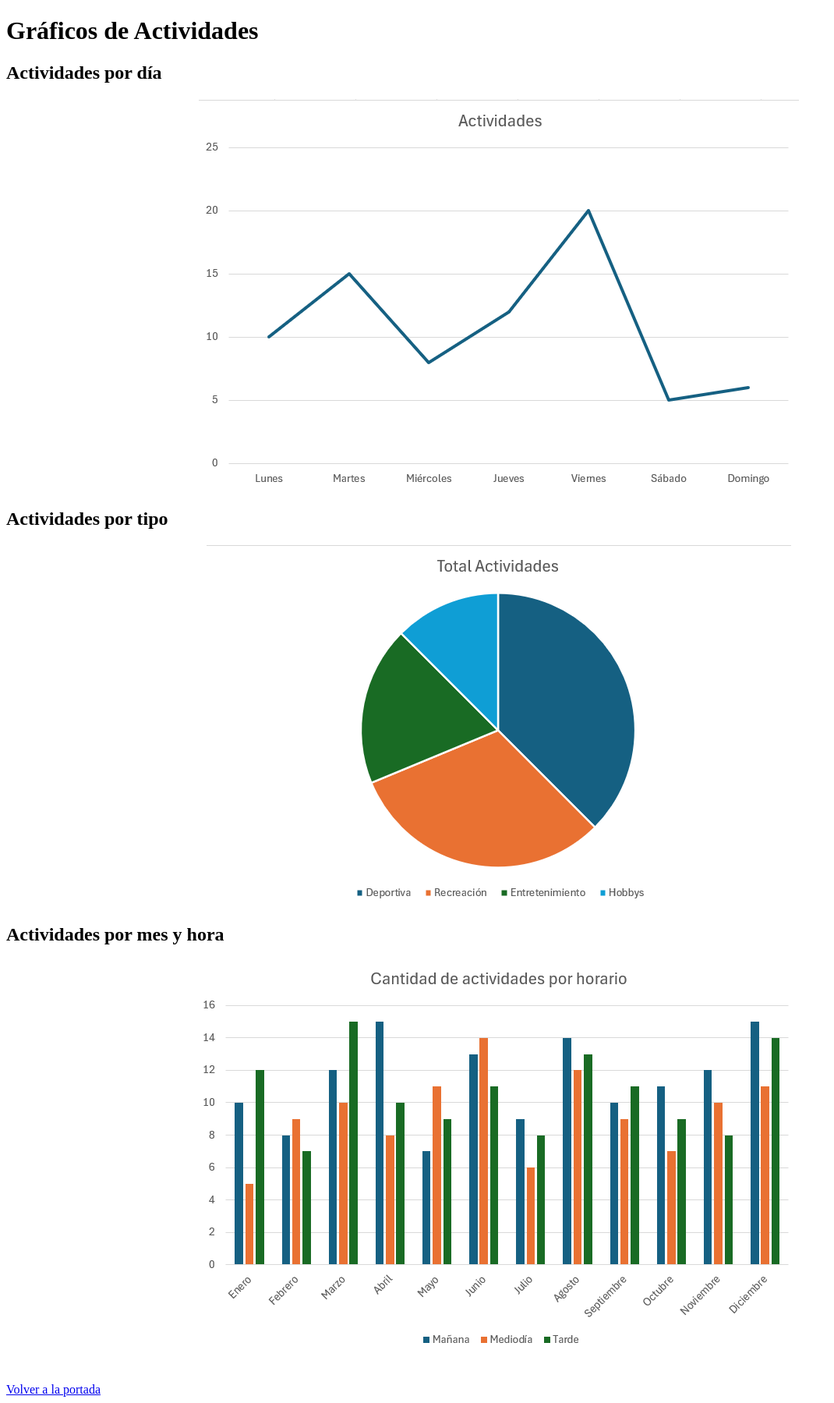
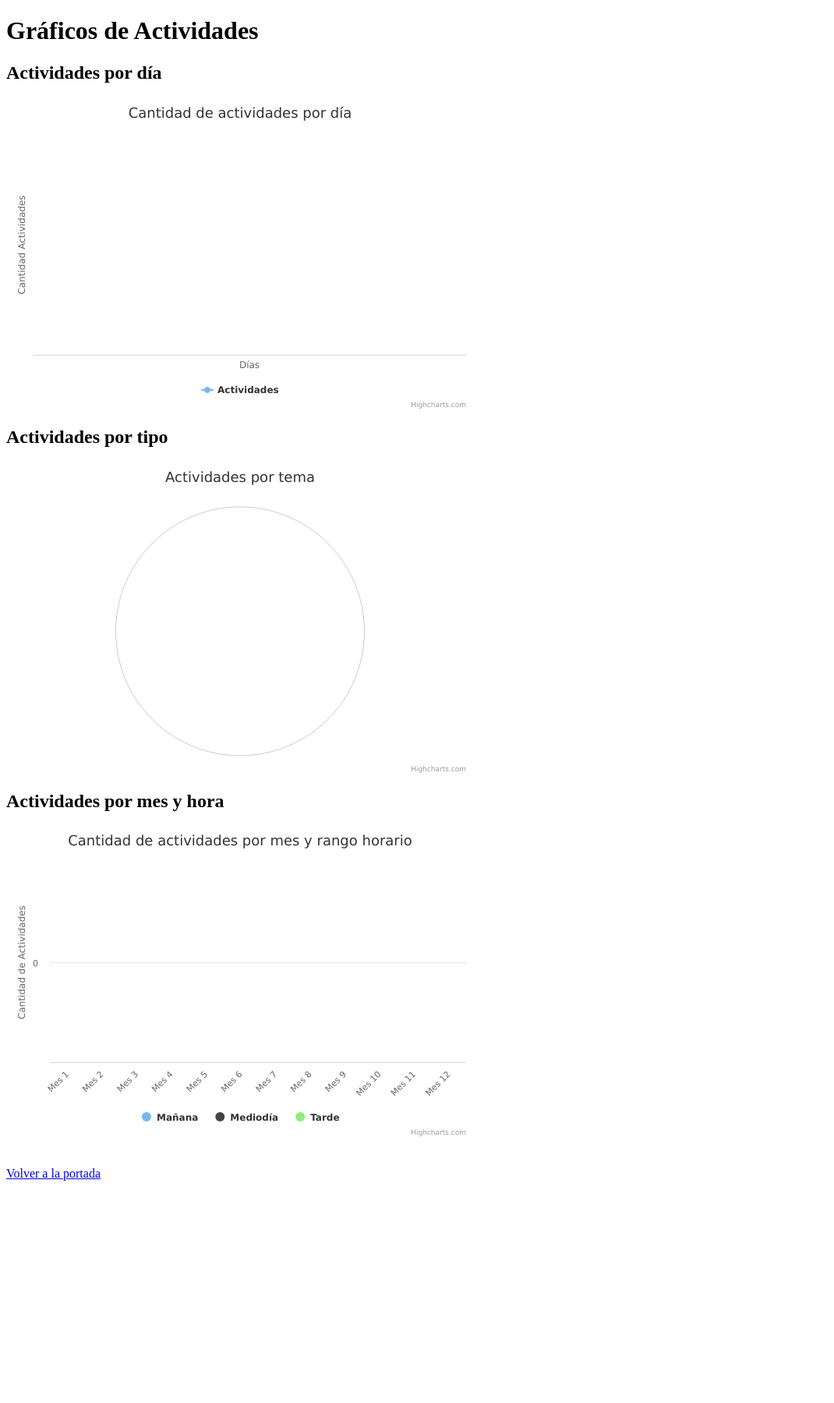
Before and after one commit to damson999/desarrollo_web_ignacio_rodriguez, a Flask app: page /estadisticas in a window 1280 px wide. Shown: the whole page at 78% size, without its empty margins (0-1070 px from the left). After the commit the page ends 1514 px from the top, so only its background shows below. Run offline with Flask 3, Linux system fonts and the light colour scheme; data that the repository does not hold is empty.

Commit message:
Entrega de la tarea 3

```diff
--- a/tarea2/flask_app/app.py
+++ b/tarea2/flask_app/app.py
@@ -1,4 +1,5 @@
-from flask import Flask, request, render_template, redirect, url_for, session
+from flask import Flask, request, render_template, redirect, url_for, session, jsonify
+from datetime import time
 from database import db
 from werkzeug.utils import secure_filename
 import hashlib
@@ -203,3 +204,124 @@
         return render_template("detalle_actividad.html", actividad=actividad, comuna=comuna, temas=temas, fotos=fotos)
     finally:
         session.close()
+
+
+#Acá comienza la parte para la tarea 3 --------------------------------------------------------------------------------------------
+
+
+@app.route("/api/actividades_por_dia")
+def actividades_por_dia():
+    session = db.SessionLocal()
+    datos = session.query(
+        db.func.date(db.Actividad.dia_hora_inicio).label("fecha"),
+        db.func.count(db.Actividad.id)
+    ).group_by("fecha").order_by("fecha").all()
+    session.close()
+    return jsonify({
+        "fechas": [str(fecha) for fecha, _ in datos],
+        "cantidades": [cantidad for _, cantidad in datos]
+    })
+
+
+@app.route("/api/actividades_por_tema")
+def actividades_por_tema():
+    session = db.SessionLocal()
+    datos = session.query(
+        db.ActividadTema.tema,
+        db.func.count(db.ActividadTema.id)
+    ).group_by(db.ActividadTema.tema).all()
+    session.close()
+    return jsonify({
+        "temas": [tema for tema, _ in datos],
+        "cantidades": [cantidad for _, cantidad in datos]
+    })
+
+
+@app.route("/api/actividades_por_mes_hora")
+def actividades_por_mes_hora():
+    session = db.SessionLocal()
+    datos = session.query(
+        db.extract('month', db.Actividad.dia_hora_inicio).label("mes"),
+        db.Actividad.dia_hora_inicio
+    ).all()
+    session.close()
+
+    # Inicializar diccionario por mes
+    datos_por_mes = {m: {"mañana": 0, "mediodía": 0, "tarde": 0} for m in range(1, 13)}
+
+    for mes, fecha in datos:
+        hora = fecha.time()
+        if time(6, 0) <= hora < time(12, 0):
+            franja = "mañana"
+        elif hora == time(12, 0):
+            franja = "mediodía"
+        else:
+            franja = "tarde"
+        datos_por_mes[mes][franja] += 1
+
+    return jsonify({
+        "meses": list(range(1, 13)),
+        "mañana": [datos_por_mes[m]["mañana"] for m in range(1, 13)],
+        "mediodía": [datos_por_mes[m]["mediodía"] for m in range(1, 13)],
+        "tarde": [datos_por_mes[m]["tarde"] for m in range(1, 13)]
+    })
+
+
+@app.route("/actividad/<int:actividad_id>/comentario", methods=["POST"])
+def agregar_comentario(actividad_id):
+    nombre = request.form.get("nombre", "").strip()
+    texto = request.form.get("texto", "").strip()
+
+    #Agregamos las validaciones
+    errores = []
+
+    if not validar_nombre_comentario(nombre):
+        errores.append("El nombre debe tener entre 3 y 80 caracteres")
+
+    if not validar_texto_comentario(texto):
+        errores.append("El comentario debe tener al menos 5 caracteres")
+
+    if errores:
+        return jsonify({"success": False, "errores": errores}), 400  # código 400: Bad Request
+
+    # en base de datos
+    session = db.SessionLocal()
+    nuevo = db.Comentario(
+        nombre=nombre,
+        texto=texto,
+        fecha=datetime.now(),
+        actividad_id=actividad_id
+    )
+    session.add(nuevo)
+    session.commit()
+    session.refresh(nuevo)
+    session.close()
+
+    return jsonify({
+        "success": True,
+        "comentario": {
+            "nombre": nuevo.nombre,
+            "texto": nuevo.texto,
+            "fecha": nuevo.fecha.strftime('%Y-%m-%d %H:%M')
+        }
+    })
+
+@app.route("/actividad/<int:actividad_id>/comentarios", methods=["GET"])
+def obtener_comentarios(actividad_id):
+    session = db.SessionLocal()
+    comentarios = (
+        session.query(db.Comentario)
+        .filter_by(actividad_id=actividad_id)
+        .order_by(db.Comentario.fecha.desc())
+        .all()
+    )
+    resultado = [
+        {
+            "nombre": c.nombre,
+            "texto": c.texto,
+            "fecha": c.fecha.strftime('%Y-%m-%d %H:%M')
+        }
+        for c in comentarios
+    ]
+    session.close()
+    return jsonify(resultado)
--- a/tarea2/flask_app/database/db.py
+++ b/tarea2/flask_app/database/db.py
@@ -1,4 +1,4 @@
-from sqlalchemy import create_engine, Column, Integer, BigInteger, String, ForeignKey, DateTime, Enum
+from sqlalchemy import create_engine, Column, Integer, BigInteger, String, ForeignKey, DateTime, Enum, func, extract
 from sqlalchemy.orm import sessionmaker, declarative_base, relationship
 import enum
 
@@ -75,6 +75,7 @@
     temas = relationship("ActividadTema", back_populates="actividad", cascade="all, delete-orphan")
     contactos = relationship("ContactarPor", back_populates="actividad", cascade="all, delete-orphan")
     fotos = relationship("Foto", back_populates="actividad", cascade="all, delete-orphan")
+    comentarios = relationship("Comentario", back_populates="actividad", cascade="all, delete-orphan")
 
 
 class ActividadTema(Base):
@@ -107,3 +108,16 @@
     actividad_id = Column(Integer, ForeignKey('actividad.id'), nullable=False)
 
     actividad = relationship("Actividad", back_populates="fotos")
+
+#Acá comienza el modelo para la tarea 3--------------------------------------------------------------------------------------------
+
+class Comentario(Base):
+    __tablename__ = 'comentario'
+
+    id = Column(Integer, primary_key=True, autoincrement=True)
+    nombre = Column(String(80), nullable=False)
+    texto = Column(String(300), nullable=False)
+    fecha = Column(DateTime, nullable=False)
+    actividad_id = Column(Integer, ForeignKey("actividad.id"), nullable=False)
+
+    actividad = relationship("Actividad", back_populates="comentarios")
--- /dev/null
+++ b/tarea2/flask_app/static/js/graficos.js
@@ -0,0 +1,65 @@
+document.addEventListener("DOMContentLoaded", () => {
+  //Grafico de líneas
+  fetch("/api/actividades_por_dia")
+    .then(res => res.json())
+    .then(data => {
+      Highcharts.chart("graficoLineas", {
+        chart: { type: "line" },
+        title: { text: "Cantidad de actividades por día" },
+        xAxis: { categories: data.fechas },
+        xAxis: {title:  {text: "Días"      } },
+        yAxis: { title: { text: "Cantidad Actividades" } },
+        series: [{
+          name: "Actividades",
+          data: data.cantidades
+        }]
+      });
+    });
+
+  //Grafico de torta
+  fetch("/api/actividades_por_tema")
+    .then(res => res.json())
+    .then(data => {
+      Highcharts.chart("graficoTorta", {
+        chart: { type: "pie" },
+        title: { text: "Actividades por tema" },
+        series: [{
+          name: "Cantidad",
+          colorByPoint: true,
+          data: data.temas.map((t, i) => ({
+            name: t,
+            y: data.cantidades[i]
+          }))
+        }]
+      });
+    });
+
+  //Grafico de barras
+  fetch("/api/actividades_por_mes_hora")
+    .then(res => res.json())
+    .then(data => {
+      Highcharts.chart("graficoBarras", {
+        chart: { type: "column" },
+        title: { text: "Cantidad de actividades por mes y rango horario" },
+        xAxis: {
+          categories: data.meses.map(m => `Mes ${m}`),
+          crosshair: true
+        },
+        yAxis: {
+          min: 0,
+          title: { text: "Cantidad de Actividades" }
+        },
+        tooltip: {
+          shared: true
+        },
+        plotOptions: {
+          column: { pointPadding: 0.2, borderWidth: 0 }
+        },
+        series: [
+          { name: "Mañana", data: data["mañana"] },
+          { name: "Mediodía", data: data["mediodía"] },
+          { name: "Tarde", data: data["tarde"] }
+        ]
+      });
+    });
+});
--- a/tarea2/flask_app/templates/estadisticas.html
+++ b/tarea2/flask_app/templates/estadisticas.html
@@ -21,20 +21,23 @@
 
 
     <h2>Actividades por día</h2>
-    <img src="{{ url_for('static', filename='uploads/grafico-lineas.png') }}" alt="Gráfico de Líneas: Actividades por Día">
+    <div id="graficoLineas" style="width: 600px; height: 400px;"></div>
 
 
     <h2>Actividades por tipo</h2>
-    <img src="{{ url_for('static', filename='uploads/grafico-torta.png') }}" alt="Gráfico de Torta: Actividades por Tipo">
+    <div id="graficoTorta" style="width: 600px; height: 400px;"></div>
 
 
     <h2>Actividades por mes y hora</h2>
-    <img src="{{ url_for('static', filename='uploads/grafico-barras.png') }}" alt="Gráfico de Barras: Actividades por Mes y Hora">
+    <div id="graficoBarras" style="width: 600px; height: 400px;"></div>
 
 
     <br><br>
 
     <a href="{{ url_for('portada') }}">Volver a la portada</a>
+    <script src="https://code.highcharts.com/highcharts.js"></script>
+    <script src="{{ url_for('static', filename='js/graficos.js') }}"></script>
+
 
 </body>
 </html>
```
Also changed, not shown: tarea2/flask_app/database/tabla-comentario.sql (added, +14 -0 lines), tarea2/flask_app/static/js/comentarios.js (added, +70 -0 lines), tarea2/flask_app/templates/detalle_actividad.html (+32 -1 lines), tarea2/flask_app/utils/validations.py (+11 -0 lines).
